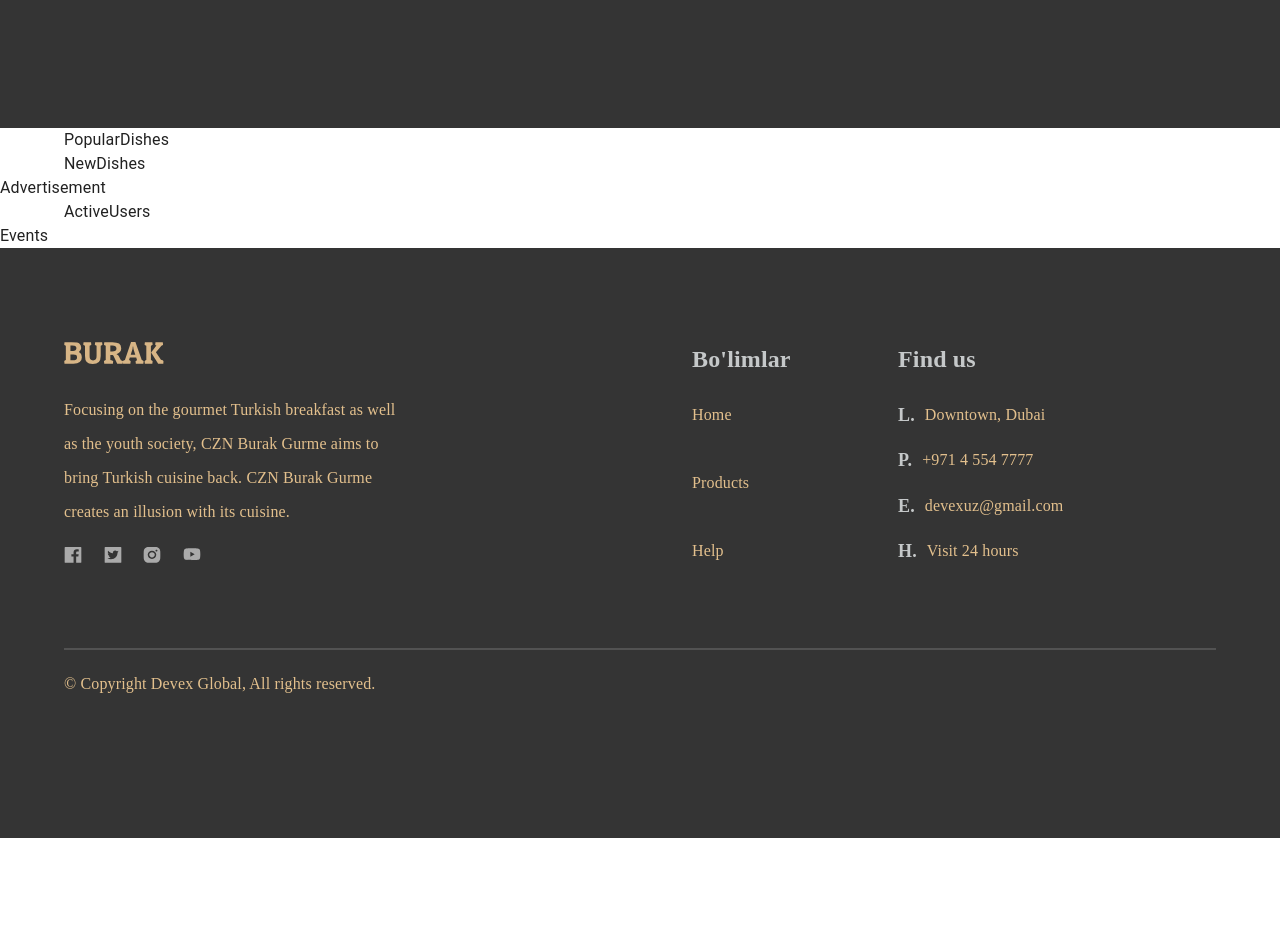
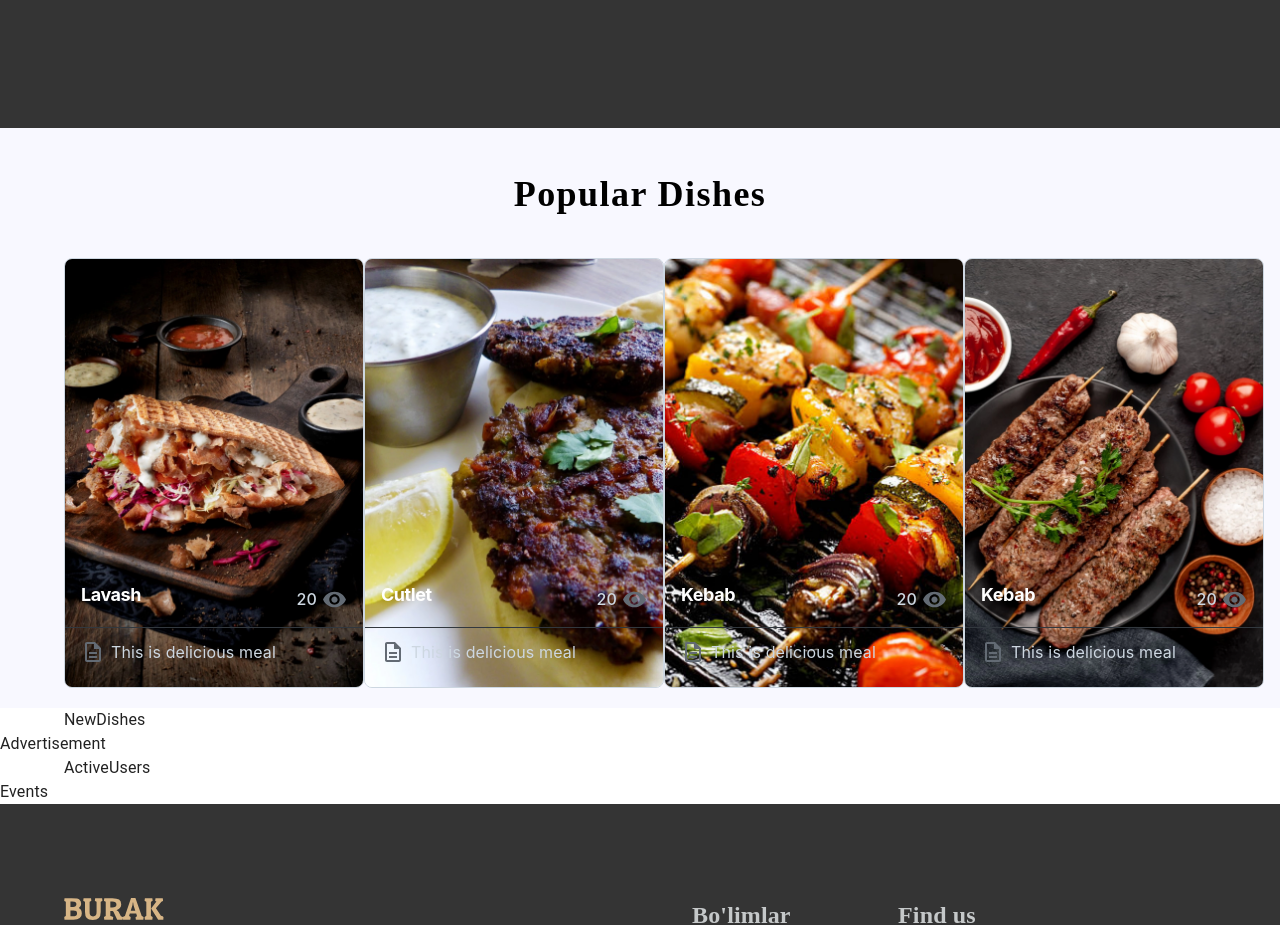
Before and after one commit to Khursandbek2728/burak-react, a React (Create React App) app: page / in a window 1280 px wide. Shown: the part 881-1806 px from the top of the page. Before the commit the page ends 1719 px from the top, so only its background shows below. Built offline with nearby package versions, Linux system fonts and the light colour scheme.

Commit message:
feat: develop popular dishes sectional component

```diff
--- a/package.json
+++ b/package.json
@@ -6,6 +6,7 @@
     "@emotion/react": "^11.14.0",
     "@emotion/styled": "^11.14.0",
     "@mui/icons-material": "^5.8.4",
+    "@mui/joy": "^5.0.0-beta.51",
     "@mui/material": "^6.3.1",
     "@reduxjs/toolkit": "^1.8.1",
     "@testing-library/jest-dom": "^4.2.4",
--- a/src/app/screens/homePage/PopularDishes.tsx
+++ b/src/app/screens/homePage/PopularDishes.tsx
@@ -1,10 +1,88 @@
-import { Container } from "@mui/material";
+import { Box, Container, Stack } from "@mui/material";
 import React from "react";
+import { CssVarsProvider } from "@mui/joy/styles";
+import Card from "@mui/joy/Card";
+import CardCover from "@mui/joy/CardCover";
+import CardContent from "@mui/joy/CardContent";
+import Typography from "@mui/joy/Typography";
+import CardOverflow from "@mui/joy/CardOverflow";
+import VisibilityIcon from "@mui/icons-material/Visibility";
+import DescriptionOutlinedIcon from "@mui/icons-material/DescriptionOutlined";
+
+const list = [
+  { productName: "Lavash", imagePath: "/img/lavash.webp" },
+  { productName: "Cutlet", imagePath: "/img/cutlet.webp" },
+  { productName: "Kebab", imagePath: "/img/kebab.webp" },
+  { productName: "Kebab", imagePath: "/img/kebab-fresh.webp" },
+];
 
 export default function PopularDishes() {
   return (
-    <div>
-      <Container>PopularDishes</Container>
+    <div className="popular-dishes-frame">
+      <Container>
+        <Stack className="popular-section">
+          <Box className="category-title">Popular Dishes</Box>
+          <Stack className="cards-frame">
+            {list.map((ele, index) => {
+              return (
+                <CssVarsProvider key={index}>
+                  <Card className={"card"}>
+                    <CardCover>
+                      <img src={ele.imagePath} alt="" />
+                    </CardCover>
+                    <CardCover className={"card-cover"} />
+                    <CardContent sx={{ justifyContent: "flex-end" }}>
+                      <Stack
+                        flexDirection={" row"}
+                        justifyContent={"space-between"}
+                      >
+                        <Typography
+                          level="h2"
+                          fontSize="lg"
+                          textColor="#fff"
+                          mb={1}
+                        >
+                          {ele.productName}
+                        </Typography>
+                        <Typography
+                          sx={{
+                            fontWeight: "md",
+                            color: "neutral.300",
+                            alignItems: "center",
+                            display: "flex",
+                          }}
+                        >
+                          20
+                          <VisibilityIcon
+                            sx={{ fontSize: 25, marginLeft: "5px" }}
+                          />
+                        </Typography>
+                      </Stack>
+                    </CardContent>
+                    <CardOverflow
+                      sx={{
+                        display: "flex",
+                        gap: 1.5,
+                        py: 1.5,
+                        px: "var(—-Card-padding)",
+                        borderTop: "1px solid",
+                        height: "60px",
+                      }}
+                    >
+                      <Typography
+                        startDecorator={<DescriptionOutlinedIcon />}
+                        textColor="neutral.300"
+                      >
+                        This is delicious meal
+                      </Typography>
+                    </CardOverflow>
+                  </Card>
+                </CssVarsProvider>
+              );
+            })}
+          </Stack>
+        </Stack>
+      </Container>
     </div>
   );
 }
--- a/src/css/home.css
+++ b/src/css/home.css
@@ -47,3 +47,50 @@
   line-height: 30px;
   color: #d7b686;
 }
+
+/** POPULAR DISHES **/
+
+.homepage .popular-dishes-frame {
+  width: 100%;
+  height: 580px;
+  display: flex;
+  background: #f8f8ff;
+}
+
+.homepage .popular-dishes-frame .popular-section {
+  margin-top: 45px;
+  display: flex;
+  flex-direction: column;
+  align-items: center;
+}
+
+.homepage .popular-dishes-frame .popular-section .category-title {
+  text-align: center;
+  font-family: "Roboto-Serif";
+  font-size: 36px;
+  font-style: normal;
+  font-weight: 600;
+  line-height: normal;
+  letter-spacing: 1.44px;
+  color: #000;
+}
+
+.homepage .popular-dishes-frame .popular-section .cards-frame {
+  width: 100%;
+  margin-top: 43px;
+  display: flex;
+  flex-direction: row;
+  justify-content: space-between;
+}
+
+.homepage .popular-dishes-frame .cards-frame .card {
+  min-height: 430px;
+  min-width: 300px;
+  cursor: pointer;
+}
+
+.homepage .popular-dishes-frame .cards-frame .card .card-cover {
+  background: linear-gradient
+      (to top, rgba(0, 0, 0, 0.4), rgba(0, 0, 0, 0) 200px),
+    linear-gradient(to top, rgba(0, O, 0, 0.8), rgba(0, 0, 0, 0) 300px);
+}
```
Also changed, not shown: 1 other file (tests, documents, lock files or other folders).
